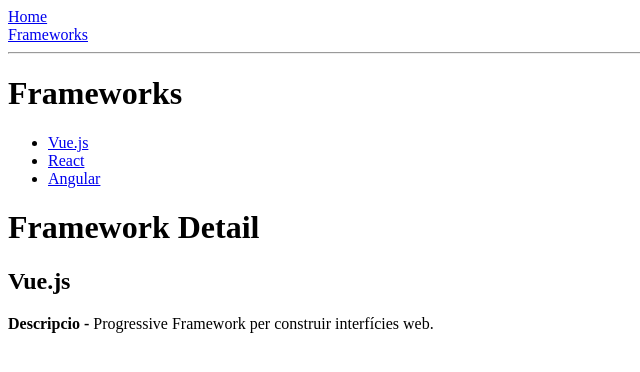
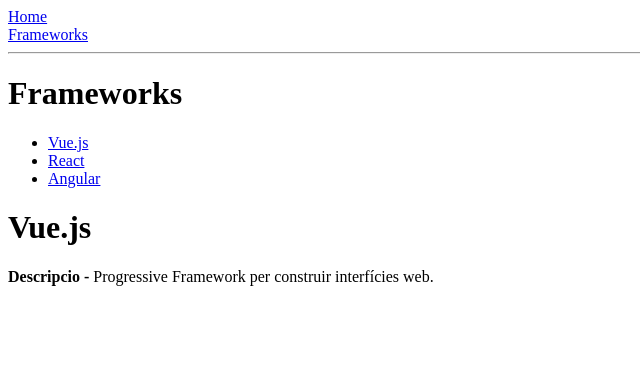
Before and after one commit to Guillermo-Mir/VUE, a Vue app in the folder router-vue/: page /frameworks/1 in a window 1280 px wide. Shown: the top 372 px of the page, without its empty margins (0-640 px from the left). Built offline with nearby package versions, Linux system fonts and the light colour scheme.

Commit message:
Solucion2

```diff
--- a/router-vue/src/router/index.js
+++ b/router-vue/src/router/index.js
@@ -1,9 +1,9 @@
 import { createRouter, createWebHistory } from 'vue-router'
-import FrameworkDetail from '@/views/FrameworkDetail.vue'
+/*import FrameworkDetail from '@/views/FrameworkDetail.vue'*/
 import Home from '@/views/Home.vue'
 import Frameworks from '@/views/Frameworks.vue'
 import FrameworkVersions from '@/views/FrameworkVersions.vue'
-
+import FrameworkDetail2 from '@/views/FrameworkDetail2.vue'
 
 const router = createRouter({
   history: createWebHistory(import.meta.env.BASE_URL),
@@ -13,15 +13,14 @@ const router = createRouter({
       name: "home",
       component: Home
     },
-
     {
       path: "/frameworks",
       name: "frameworks",
       component: Frameworks,
       children: [{
         path: ":id",
-        name: "frameworkDetail",
-        component: FrameworkDetail
+        name: "frameworkDetail2",
+        component: FrameworkDetail2
       }]
     }
   ],
--- /dev/null
+++ b/router-vue/src/views/FrameworkDetail2.vue
@@ -0,0 +1,36 @@
+<script setup>
+import { ref, watch } from 'vue'
+import { useRoute } from 'vue-router'
+
+const frameworks = ref([
+    { id: 1, name: 'Vue.js', desc: 'Progressive Framework per construir interfícies web.' },
+    { id: 2, name: 'React', desc: 'Biblioteca per crear interfícies d’usuari interactives.' },
+    { id: 3, name: 'Angular', desc: 'Framework complet per aplicacions empresarials.' }
+])
+
+const route = useRoute()
+const framework = ref(null)
+const frameworkID = parseInt(route.params.id) //tiene que concidir con el que envias desde el index.js (router)
+/*const framework = frameworks.find(f => f.id == frameworkID)*/
+
+/*Funcio per carregar el framework*/
+const carregarFramework = (id) => {
+    const newID = parseInt(id)
+    framework.value = frameworks.value.find(f => f.id === newID) || null
+}
+
+carregarFramework(route.params.id)
+
+watch(
+    () => route.params.id,
+    (newID) => carregarFramework(newID)
+)
+</script>
+
+<template>
+        <!--
+    __________/framework/1
+    -->
+    <h1>{{ framework.name }}</h1>
+    <p><b>Descripcio -</b> {{ framework.desc }}</p>
+</template>
```
Also changed, not shown: router-vue/src/views/Frameworks.vue (+7 -1 lines).
